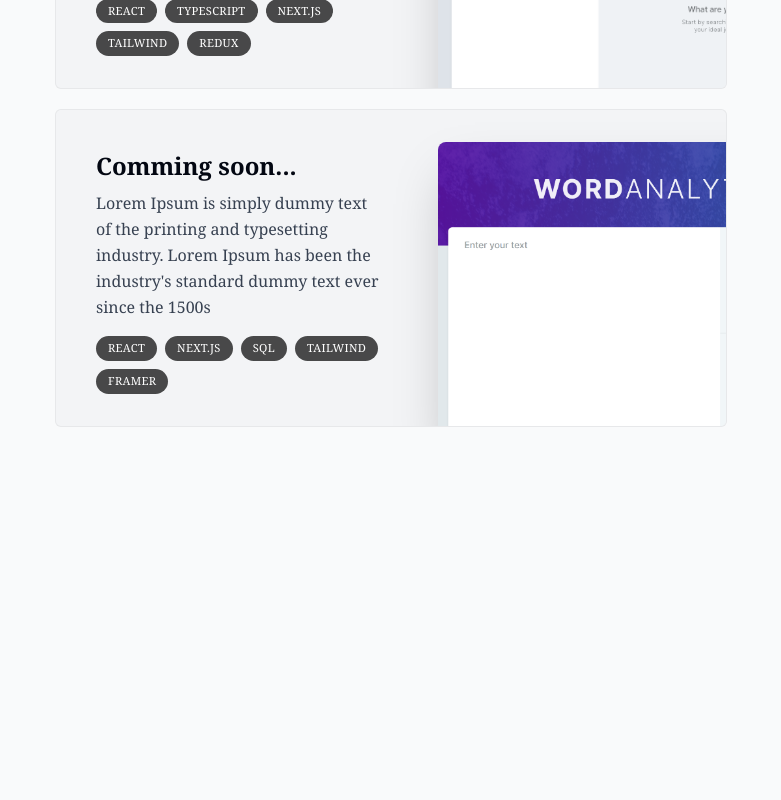
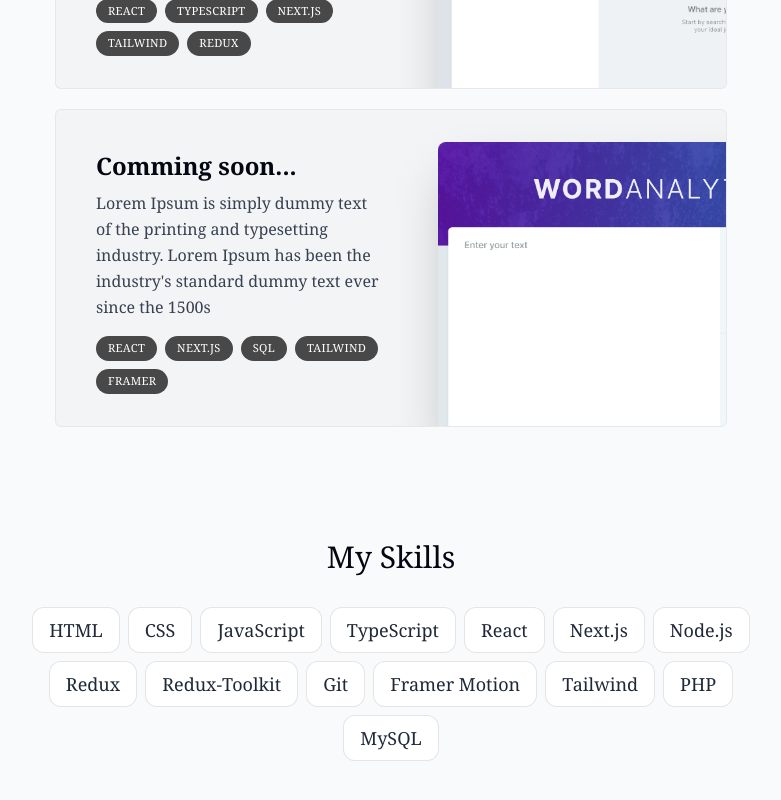
Before and after one commit to XXXXJin/My-portfolio-page, a Next.js app: page / in a window 1280 px wide. Shown: the part 1766-2566 px from the top of the page, without its empty margins (249-1030 px from the left). Before the commit the page ends 2305 px from the top, so only its background shows below. Built offline with nearby package versions, Linux system fonts and the light colour scheme.

Commit message:
スキルコンポーネントの追加

```diff
--- a/app/page.tsx
+++ b/app/page.tsx
@@ -2,6 +2,7 @@ import About from "@/components/about";
 import Intro from "@/components/intro";
 import ProjectList from "@/components/projectList";
 import SectionDivider from "@/components/sectionDivider";
+import Skills from "@/components/skills";
 
 export default function LandingPage() {
   return (
@@ -10,6 +11,7 @@ export default function LandingPage() {
       <SectionDivider />
       <About />
       <ProjectList />
+      <Skills />
     </main>
   );
 }
--- /dev/null
+++ b/components/skills.tsx
@@ -0,0 +1,36 @@
+"use client";
+
+import React from "react";
+import SectionHeading from "./sectionHeading";
+import { skillsData } from "@/lib/data";
+import { useSectionInview } from "@/lib/hooks";
+import { motion } from "framer-motion";
+
+export default function Skills() {
+  const { ref } = useSectionInview({ activeSection: "Skills", amount: 0.7 });
+  return (
+    <motion.section
+      id="skills"
+      className="mb-28 max-w-[45rem] scroll-mt-28 text-center sm:mb-40"
+      ref={ref}
+      initial={{ opacity: 0, y: 100 }}
+      animate={{ opacity: 1, y: 0 }}
+    >
+      <SectionHeading>My Skills</SectionHeading>
+      <ul className="flex justify-center flex-wrap gap-2 text-lg text-gray-800">
+        {skillsData.map((skills, index) => {
+          return (
+            <motion.li
+              className="bg-white border border-black/[0.1] rounded-xl px-4 py-2"
+              key={index}
+              initial={{ opacity: 0, y: 50 }}
+              whileInView={{ opacity: 1, y: 0 }}
+            >
+              {skills}
+            </motion.li>
+          );
+        })}
+      </ul>
+    </motion.section>
+  );
+}
--- a/lib/data.ts
+++ b/lib/data.ts
@@ -93,6 +93,7 @@ export const skillsData = [
   "Next.js",
   "Node.js",
   "Redux",
+  "Redux-Toolkit",
   "Git",
   "Framer Motion",
   "Tailwind",
```
